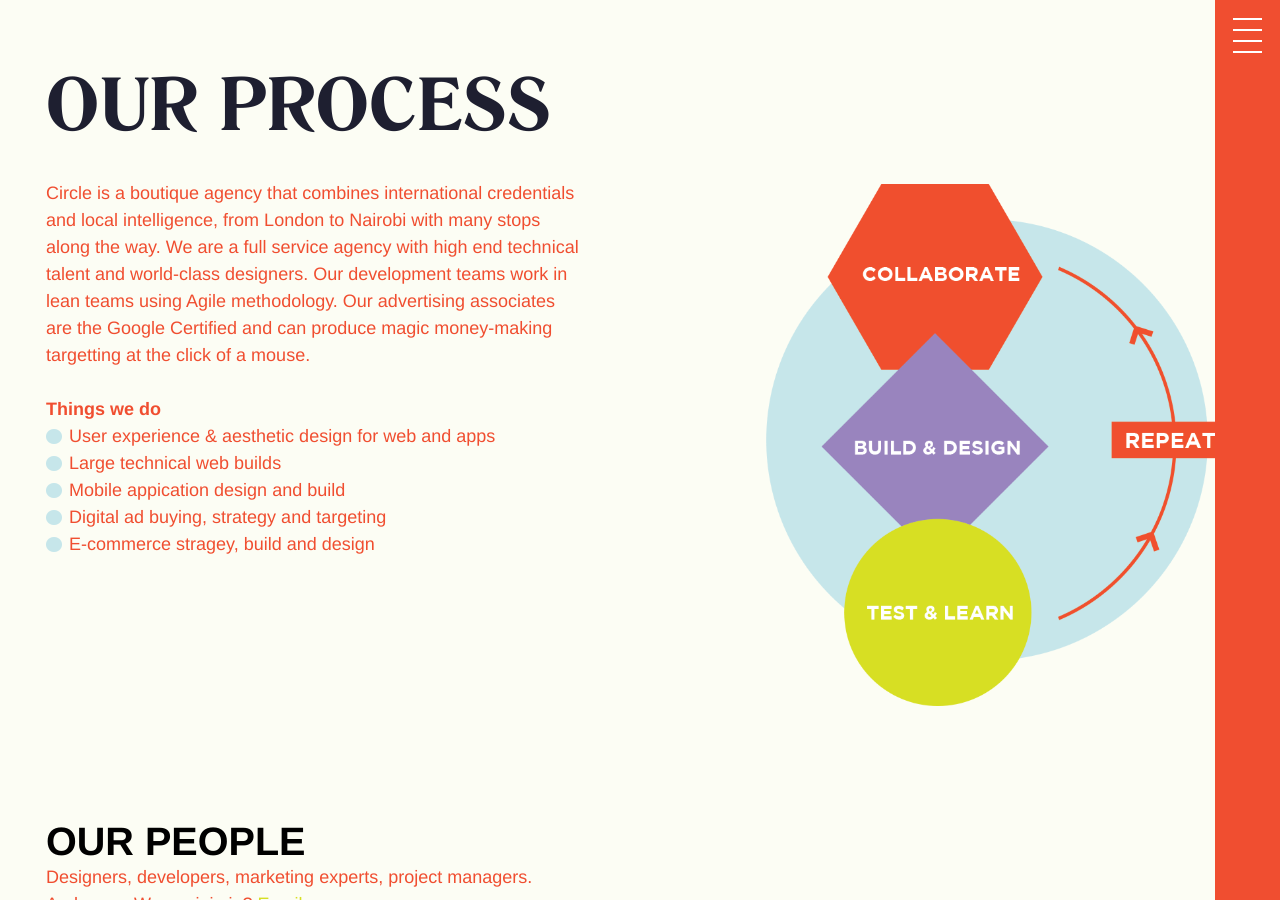
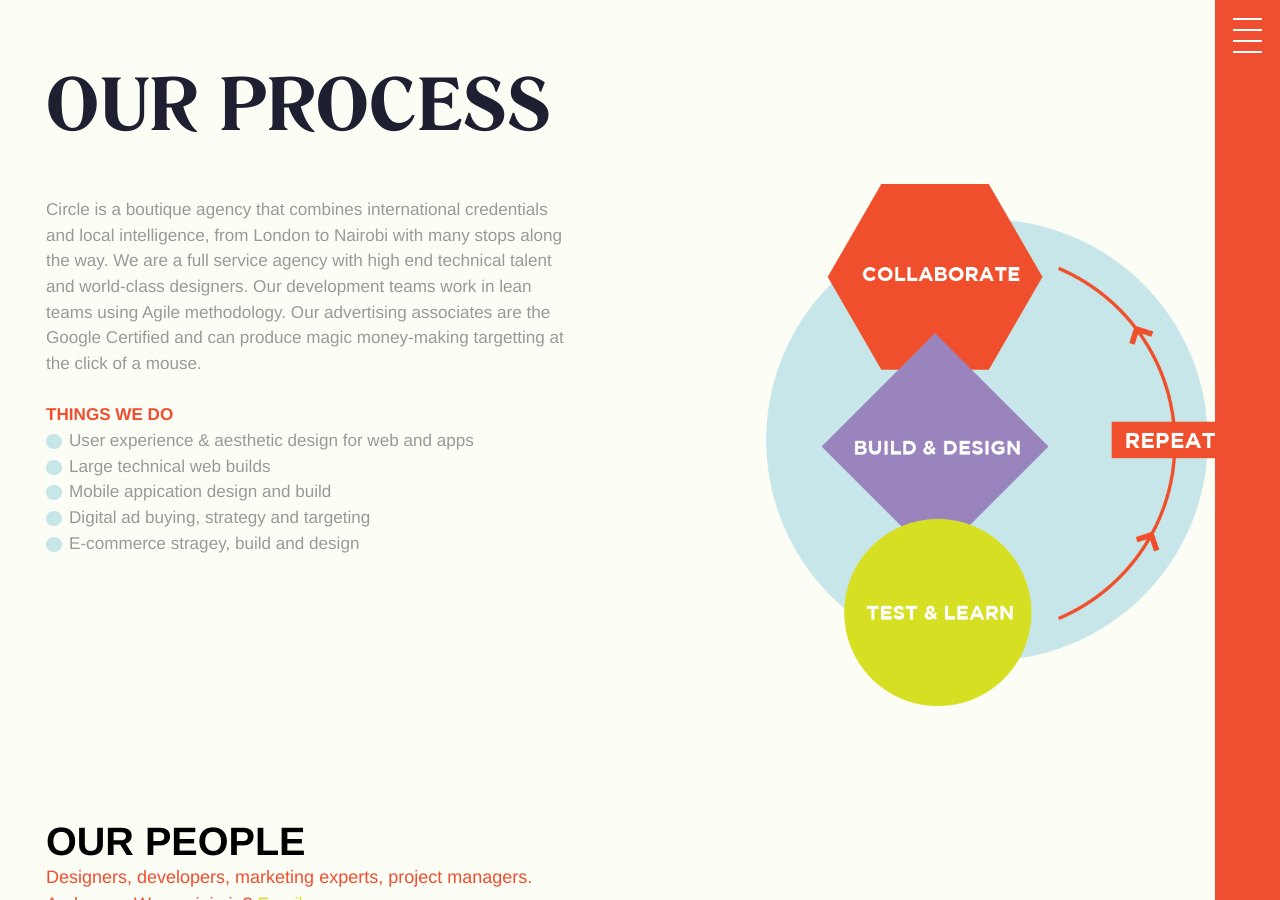
Before and after one commit to ryanhbowman/circle-site, a Jekyll site: the page built from people.html, in a window 1280 px wide and 900 px high. Built offline with Jekyll 4.4.1, drawn with Linux system fonts in a browser that asks for light colours; some web fonts are replaced.

Commit message:
michal and p on about

```diff
--- a/people.html
+++ b/people.html
@@ -23,16 +23,16 @@
       <img src="{{ "/images/process.png" | prepend: site.baseurl }}" alt="">
     </div>
     <div class="three-fifths columns">
-      <h4>
+      <p>
         Circle is a boutique agency that combines international credentials and local intelligence, from London to Nairobi with many stops along the way. We are a full service agency with high end technical talent and world-class designers. Our development teams work in lean teams using Agile methodology. Our advertising associates are the Google Certified and can produce magic money-making targetting at the click of a mouse.<br/><br/>
-        <strong>Things we do</strong><br/>
+        <strong style="color:#F04E30">THINGS WE DO</strong><br/>
         <span class=""><img src="{{ "/images/bullet.png" | prepend: site.baseurl }}" alt="" class="image-bullet"> User experience & aesthetic design for web and apps<br/>
         <img src="{{ "/images/bullet.png" | prepend: site.baseurl }}" alt="" class="image-bullet">Large technical web builds<br/>
         <img src="{{ "/images/bullet.png" | prepend: site.baseurl }}" alt="" class="image-bullet">Mobile appication design and build<Br/>
         <img src="{{ "/images/bullet.png" | prepend: site.baseurl }}" alt="" class="image-bullet">Digital ad buying, strategy and targeting<br/>
         <img src="{{ "/images/bullet.png" | prepend: site.baseurl }}" alt="" class="image-bullet">E-commerce stragey, build and design
         </span>
-      </h4>
+      </p>
 
     </div>
 
@@ -54,6 +54,7 @@
     <div class="fourths columns"><img src="{{ "/images/margaret.jpg" | prepend: site.baseurl }}" alt=""><div class="name">Margaret</div></div>
     <div class="fourths columns"><img src="{{ "/images/maria.jpg" | prepend: site.baseurl }}" alt=""><div class="name">Maria</div></div>
     <div class="fourths columns"><img src="{{ "/images/mark.jpg" | prepend: site.baseurl }}" alt=""><div class="name">Mark</div></div>
+    <div class="fourths columns"><img src="{{ "/images/michal.jpg" | prepend: site.baseurl }}" alt=""><div class="name">Michal</div></div>
     <div class="fourths columns"><img src="{{ "/images/nick.jpg" | prepend: site.baseurl }}" alt=""><div class="name">Nick</div></div>
     <div class="fourths columns"><img src="{{ "/images/ryan.jpg" | prepend: site.baseurl }}" alt=""><div class="name">Ryan</div></div>
     <div class="fourths columns"><img src="{{ "/images/scham.jpg" | prepend: site.baseurl }}" alt=""><div class="name">Schambach</div></div>
```
Also changed, not shown: images/michal.jpg (added).
